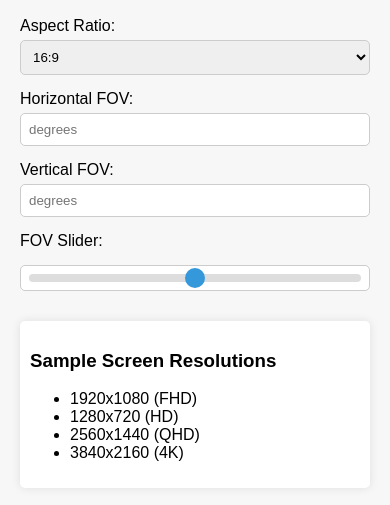
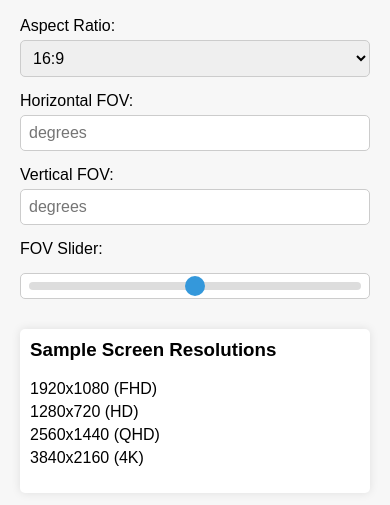
Before and after one commit to burcindag/fovCalc, a plain HTML site: page index.html in a window 390 px wide. Shown: the part 71-576 px from the top of the page. Drawn offline with Linux system fonts and the light colour scheme.

Commit message:
Update index.html
mobile friendly css

```diff
--- a/index.html
+++ b/index.html
@@ -25,6 +25,7 @@
       border-radius: 5px;
       border: 1px solid #ccc;
       box-sizing: border-box;
+      font-size: 16px;
     }
     input[type="range"] {
       -webkit-appearance: none;
@@ -72,6 +73,16 @@
       background-color: #fff;
       border-radius: 5px;
       box-shadow: 0 0 10px rgba(0, 0, 0, 0.1);
+    }
+    .sample-resolutions h3 {
+      margin-top: 0;
+    }
+    .sample-resolutions ul {
+      list-style: none;
+      padding: 0;
+    }
+    .sample-resolutions li {
+      margin-bottom: 5px;
     }
   </style>
 </head>
```
